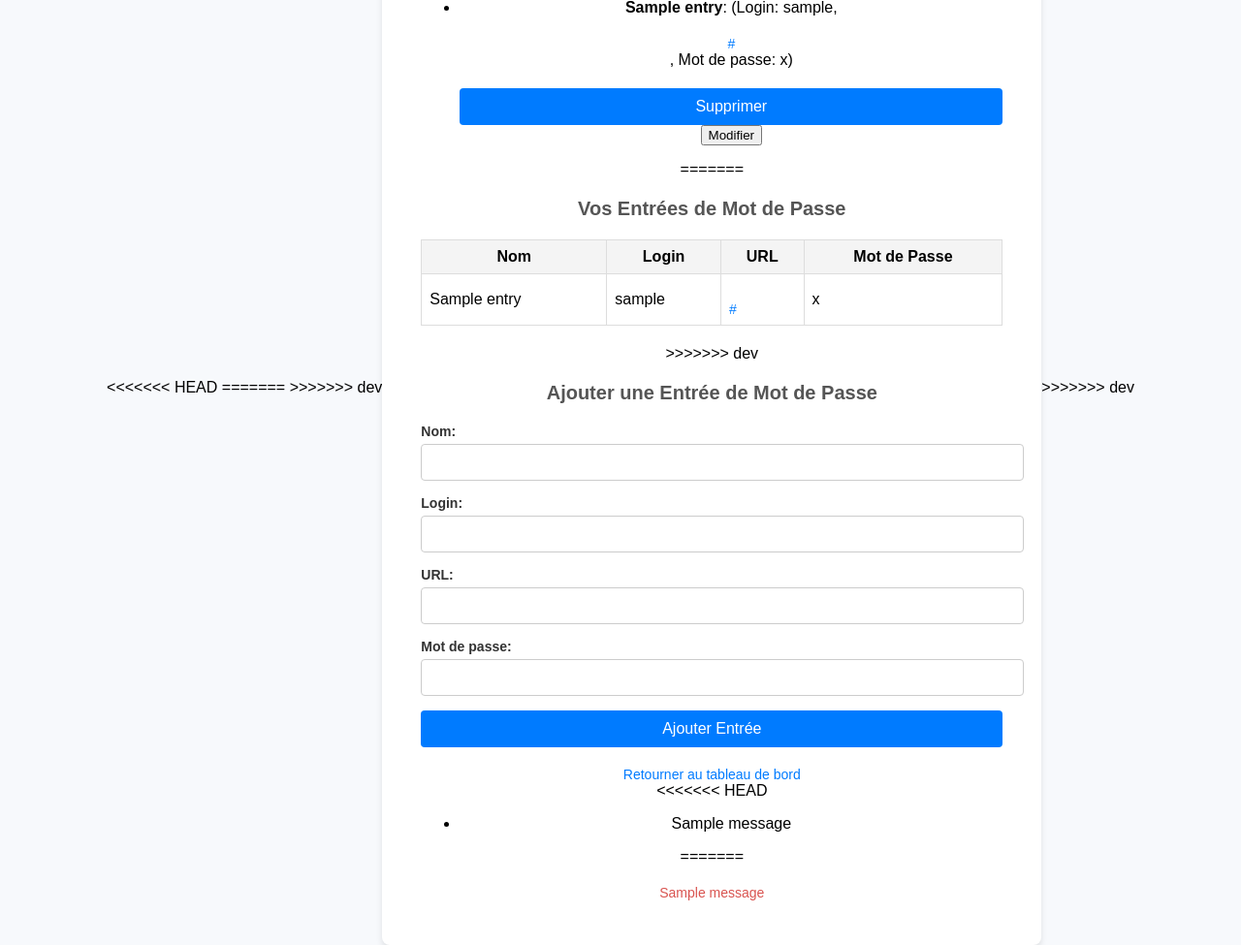
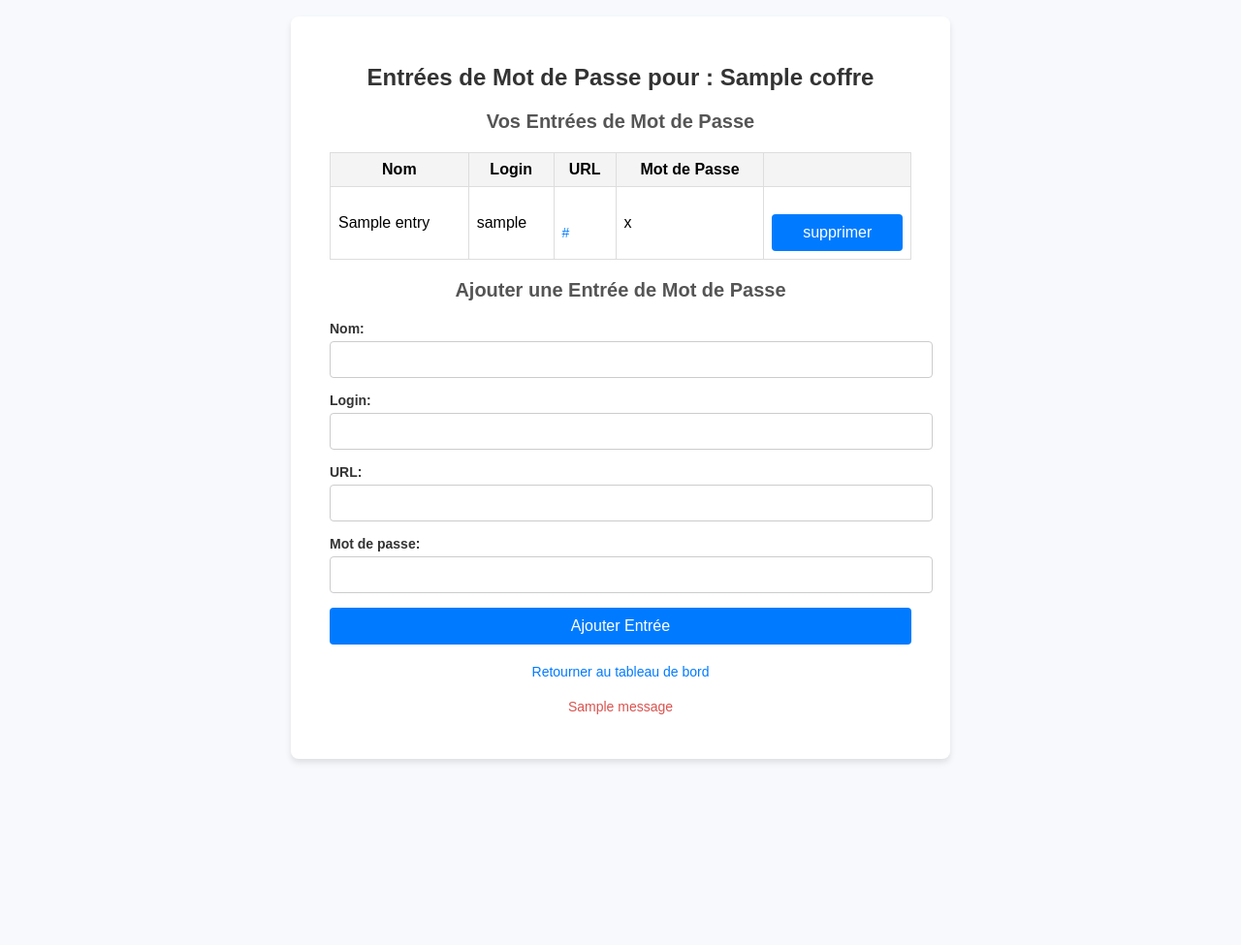
Before and after one commit to information47/ProjetCrypto, a Flask app: template templates/view_entries.html in a window 1280 px wide. Shown: the whole page at 97% size. After the commit the page ends 787 px from the top, so only its background shows below. Run offline with Flask 2, Linux system fonts and the light colour scheme; the template is opened without the code that fills it: most values are stand-ins (such as "Sample title", 1, 10 or a date in 2020); one stand-in notice (Sample message) is shown.

Commit message:
add suppression

```diff
--- a/templates/view_entries.html
+++ b/templates/view_entries.html
@@ -2,76 +2,15 @@
 <html lang="en">
   <head>
     <title>Entrées de Mot de Passe</title>
-<<<<<<< HEAD
-    <style>
-      /* Styles pour la boîte modale */
-      .modal {
-        display: none;
-        position: fixed;
-        z-index: 1000;
-        left: 0;
-        top: 0;
-        width: 100%;
-        height: 100%;
-        overflow: auto;
-        background-color: rgba(0, 0, 0, 0.4);
-      }
-
-      .modal-content {
-        background-color: #fff;
-        margin: 15% auto;
-        padding: 20px;
-        border: 1px solid #888;
-        width: 80%;
-      }
-
-      .close {
-        color: #aaa;
-        float: right;
-        font-size: 28px;
-        font-weight: bold;
-      }
-
-      .close:hover,
-      .close:focus {
-        color: black;
-        text-decoration: none;
-        cursor: pointer;
-      }
-    </style>
-=======
     <link
       href="{{ url_for('static', filename='css/password_entries.css') }}"
       rel="stylesheet"
     />
->>>>>>> dev
   </head>
   <body>
     <div class="container">
       <h2>Entrées de Mot de Passe pour : {{ coffre.nom_coffre }}</h2>
 
-<<<<<<< HEAD
-    <h3>Vos Entrées de Mot de Passe</h3>
-    <ul>
-      {% for entry in entries %}
-      <li>
-        <strong>{{ entry.name }}</strong>: (Login: {{ entry.login }},
-        <a href="{{ entry.url }}" target="_blank">{{ entry.url }}</a>, Mot de
-        passe: {{ entry.password }})
-        <form
-          action="{{ url_for('delete_password_entry', password_entry_id=entry.Id_PasswordEntry, coffre_id=coffre.Id_coffre) }}"
-          method="POST"
-          class="inline"
-        >
-          <button type="submit">Supprimer</button>
-        </form>
-        <button onclick="openEditModal('{{ entry.Id_PasswordEntry }}', '{{ entry.name }}', '{{ entry.login }}', '{{ entry.url }}', '{{ entry.password }}')">Modifier</button>
-      </li>
-      {% else %}
-      <li>Aucune entrée de mot de passe trouvée.</li>
-      {% endfor %}
-    </ul>
-=======
       <h3>Vos Entrées de Mot de Passe</h3>
       <table class="entries-table">
         <thead>
@@ -80,6 +19,7 @@
             <th>Login</th>
             <th>URL</th>
             <th>Mot de Passe</th>
+            <th></th>
           </tr>
         </thead>
         <tbody>
@@ -91,15 +31,22 @@
               <a href="{{ entry.url }}" target="_blank">{{ entry.url }}</a>
             </td>
             <td>{{ entry.password }}</td>
+            <td>
+              <form
+                method="post"
+                action="{{ url_for('delete_password_entry', password_entry_id=entry.Id_PasswordEntry, coffre_id=coffre.Id_coffre) }}"
+              >
+                <button type="submit">supprimer</button>
+              </form>
           </tr>
           {% else %}
           <tr>
             <td colspan="4">Aucune entrée de mot de passe trouvée.</td>
+            <td></td>
           </tr>
           {% endfor %}
         </tbody>
       </table>
->>>>>>> dev
 
       <h3>Ajouter une Entrée de Mot de Passe</h3>
       <form
@@ -123,20 +70,6 @@
 
       <a href="{{ url_for('dashboard') }}">Retourner au tableau de bord</a>
 
-<<<<<<< HEAD
-
-
-    {% with messages = get_flashed_messages(with_categories=true) %} {% if
-    messages %}
-    <ul>
-      {% for category, message in messages %}
-      <li class="{{ category }}">{{ message }}</li>
-      {% endfor %}
-    </ul>
-    {% endif %} {% endwith %}
-
-
-=======
       <div class="messages">
         {% with messages = get_flashed_messages(with_categories=true) %} {% if
         messages %}
@@ -156,6 +89,5 @@
         }
       });
     </script>
->>>>>>> dev
   </body>
 </html>
```
